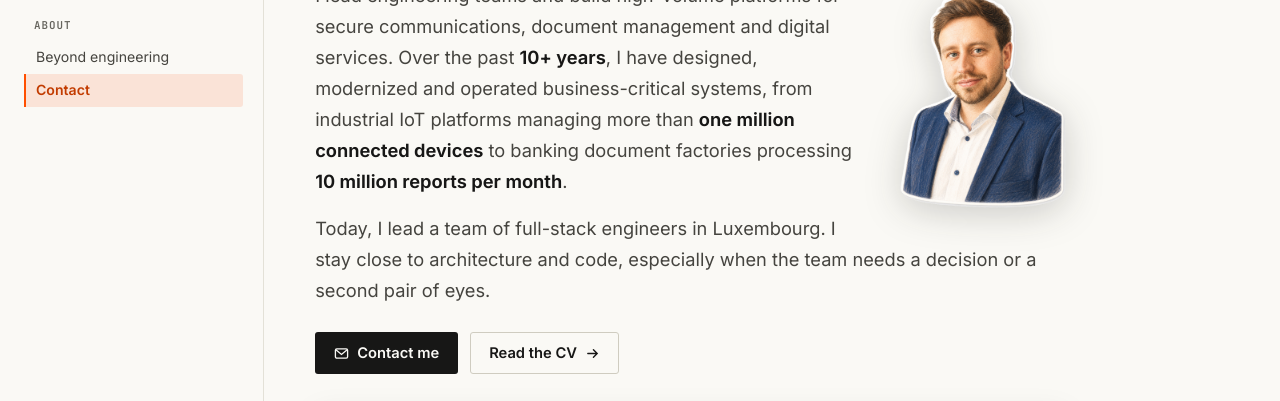
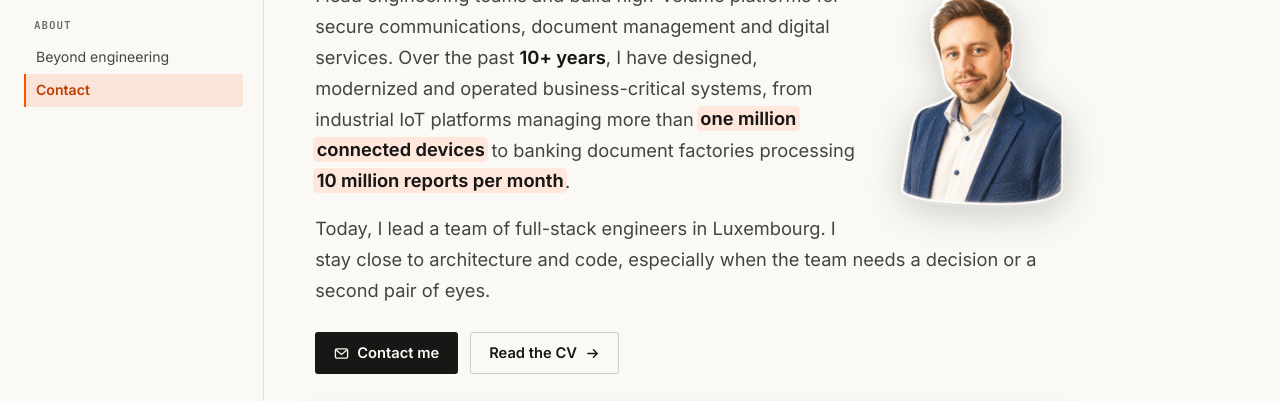
Before and after one commit to nclsppr/personal, a plain HTML site: page index.html in a window 1280 px wide. Shown: the part 321-722 px from the top of the page. Drawn offline with Linux system fonts and the light colour scheme.

Commit message:
Surligner les métriques clés du hero (mark.hl)
- Style mark.hl teinté --accent-soft, box-decoration-break clone, deux occurrences max
- Hero EN/FR : « un million d'appareils connectés » et « 10 millions de rapports par mois »
- Pages CV exclues volontairement (sobriété du PDF)

Co-Authored-By: Claude Opus 4.8 <noreply@anthropic.com>

```diff
--- a/assets/css/site.css
+++ b/assets/css/site.css
@@ -443,6 +443,20 @@ h4 {
 p { margin: 0 0 1rem; }
 p, li { color: var(--ink-soft); }
 strong { color: var(--ink); font-weight: 650; }
+
+/* Surlignage « marqueur » — réservé aux un ou deux faits qu'un visiteur doit
+   retenir de la page. <mark class="hl"> enveloppe l'emphase existante ; la
+   teinte vient du design system (--accent-soft, calibrée clair + sombre).
+   Si tout est surligné, rien ne l'est : deux occurrences max par page. */
+mark.hl {
+  background: var(--accent-soft);
+  color: inherit;
+  padding: 0.08em 0.2em;
+  margin: 0 -0.12em;
+  border-radius: 0.25em;
+  box-decoration-break: clone;
+  -webkit-box-decoration-break: clone;
+}
 
 ul, ol { padding-left: 1.35rem; margin: 0 0 1.1rem; }
 li { margin: 0.3rem 0; }
--- a/index.html
+++ b/index.html
@@ -195,8 +195,8 @@
                     I lead engineering teams and build high-volume platforms for secure communications,
                     document management and digital services. Over the past <strong>10+ years</strong>, I have designed,
                     modernized and operated business-critical systems, from industrial IoT platforms managing more than
-                    <strong>one million connected devices</strong> to banking document factories processing
-                    <strong>10 million reports per month</strong>.
+                    <mark class="hl"><strong>one million connected devices</strong></mark> to banking document factories processing
+                    <mark class="hl"><strong>10 million reports per month</strong></mark>.
                 </p>
                 <p class="lead">
                     Today, I lead a team of full-stack engineers in Luxembourg. I stay close to architecture and code,
```
Also changed, not shown: fr/index.html (+2 -2 lines), CHANGELOG.md.
